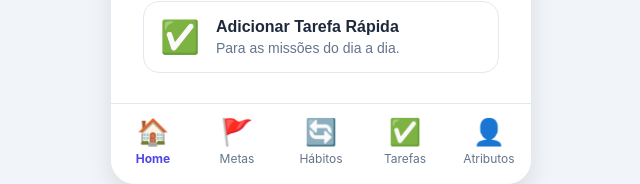
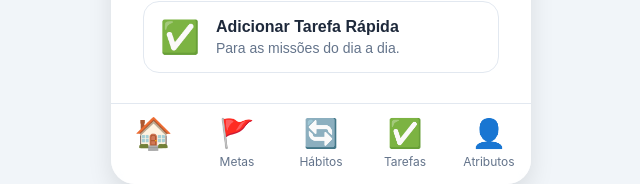
Before and after one commit to ryansanb2-spec/appmetas, a React (Vite) app: page / in a window 1280 px wide. Shown: the part 616-800 px from the top of the page, without its empty margins (319-959 px from the left). Built offline with nearby package versions, Linux system fonts and the light colour scheme.

Commit message:
style: enhance bottom navbar active item

```diff
--- a/src/components/BottomNavBar/BottomNavBar.module.css
+++ b/src/components/BottomNavBar/BottomNavBar.module.css
@@ -19,7 +19,7 @@
     flex-direction: column;
     align-items: center;
     padding: 4px;
-    transition: transform 0.1s;
+    transition: transform 0.1s, background-color 0.2s;
     width: 60px;
     background: none;
     border: none;
@@ -30,9 +30,13 @@
     transform: scale(0.9);
 }
 .navIcon {
-    font-size: 26px;
+    font-size: 28px;
     color: #64748b;
-    transition: color 0.2s;
+    transition: color 0.2s, transform 0.2s;
+}
+
+.navItem:hover .navIcon {
+    transform: scale(1.1);
 }
 .navText {
     font-size: 12px;
@@ -40,10 +44,15 @@
     color: #64748b;
     transition: color 0.2s, font-weight 0.2s;
 }
+.navItem.active {
+    border-radius: 12px;
+    background-color: var(--color-primary);
+}
 .navItem.active .navIcon {
-    color: #4f46e5;
+    color: #fff;
+    transform: scale(1.1);
 }
 .navItem.active .navText {
-    color: #4f46e5;
+    color: #fff;
     font-weight: bold;
 }
```
